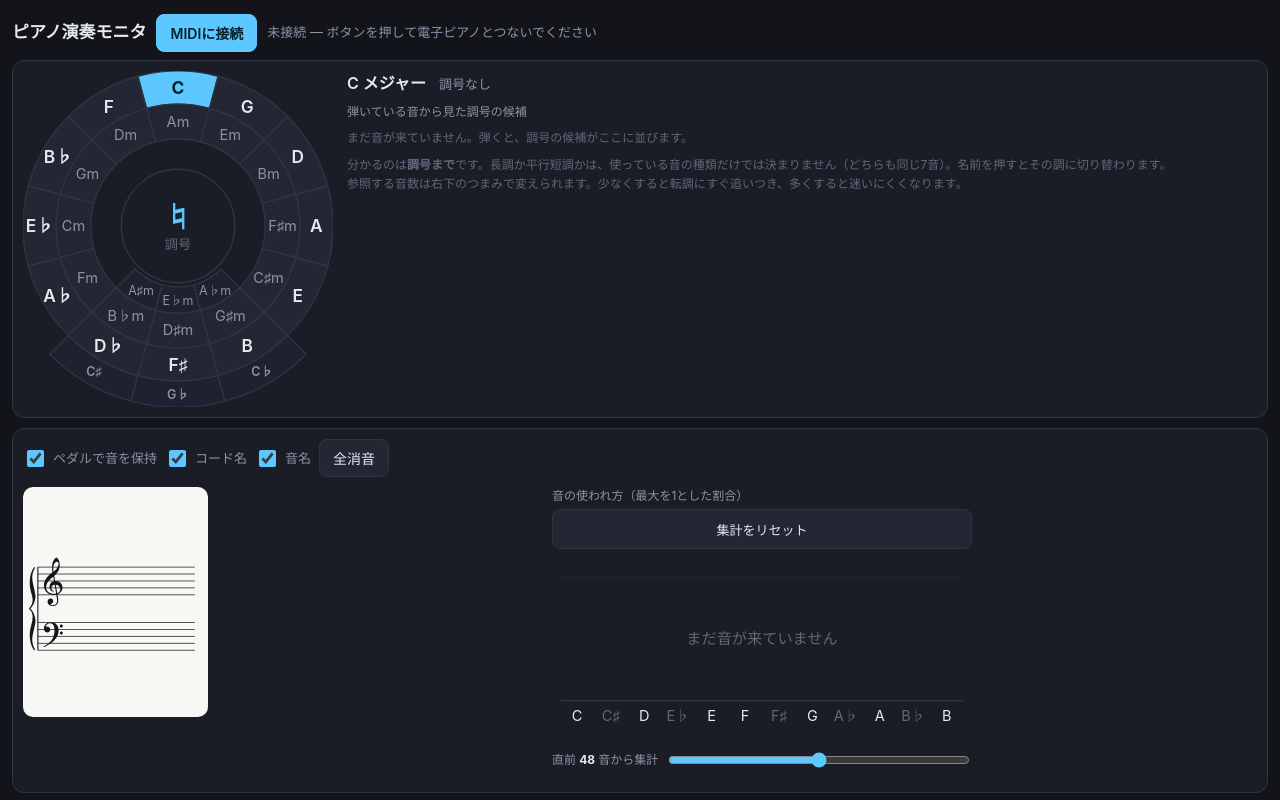
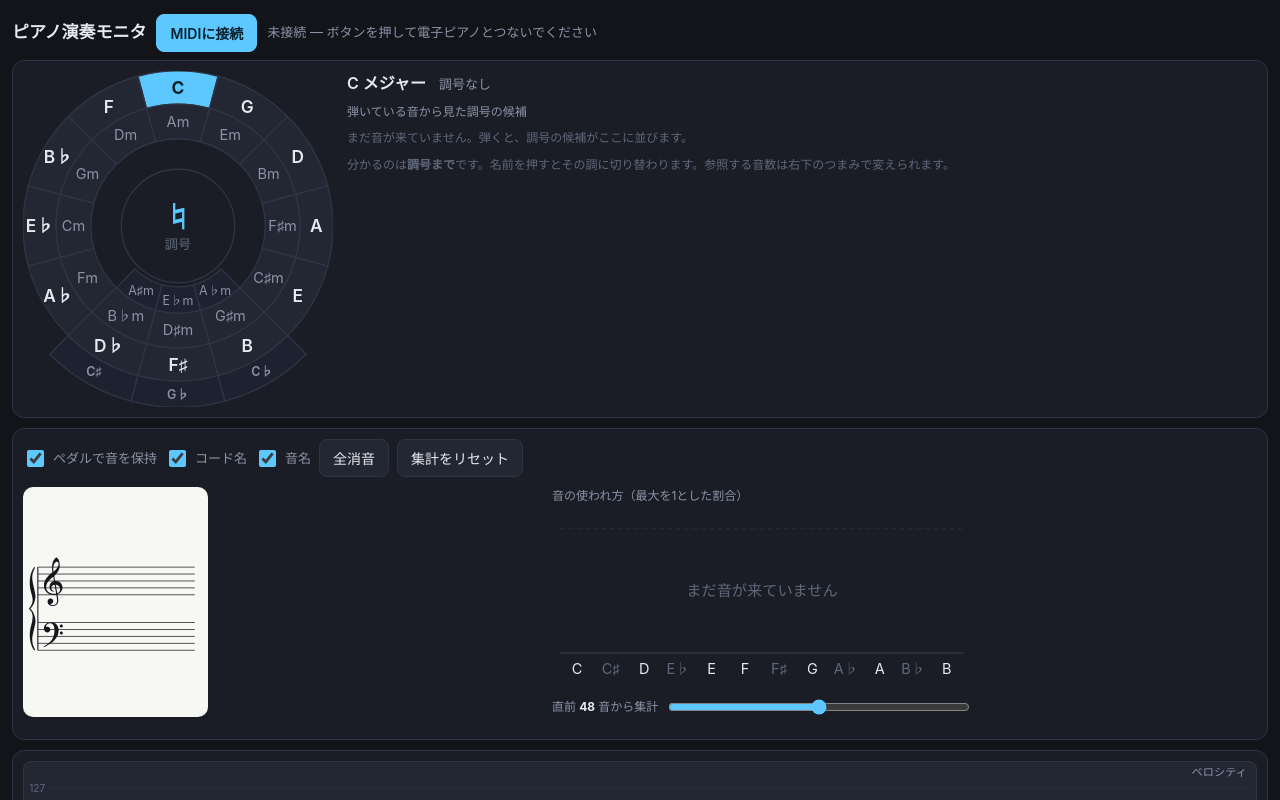
Before and after one commit to ku-ron/piano_monitor, a plain HTML site: page index.html in a window 1280 px wide. Shown: the top 800 px of the page. Drawn offline with Linux system fonts and the light colour scheme.

Commit message:
表示を詰める調整2

```diff
--- a/index.html
+++ b/index.html
@@ -95,12 +95,11 @@
   .krank .none{font-size:12px;color:var(--dim2)}
 
   /* ---- ピッチクラスの割合 ---- */
-  /* グラフとつまみは下寄せ。リセットはその上に大きく置く */
+  /* グラフは隙間を埋めるように縦へ伸びる（高さは描画時に測って合わせる） */
   .pcBox{flex:1 1 240px;min-width:210px;max-width:420px;
-         display:flex;flex-direction:column;justify-content:flex-end;gap:4px;align-self:stretch}
-  .pcBox svg{display:block;width:100%;height:auto}
+         display:flex;flex-direction:column;gap:4px;align-self:stretch}
+  .pcBox svg{display:block;width:100%;flex:1 1 0;min-height:80px}
   .pcBox .lbl{margin-bottom:0}
-  .pcBox .reset{width:100%;min-height:40px;font-size:13px;margin-bottom:4px}
   .winRow{display:flex;align-items:center;gap:8px;font-size:12px;color:var(--dim);margin-top:6px;flex-wrap:wrap}
   .winRow .t{white-space:nowrap}
   .winRow b{color:var(--fg);font-variant-numeric:tabular-nums;min-width:2.4em;text-align:right}
@@ -201,8 +200,7 @@
         <div class="wheelCap" id="keyCap">&nbsp;</div>
         <div class="lbl">弾いている音から見た調号の候補 <span class="n" id="krankN"></span></div>
         <div id="krank" class="krank"></div>
-        <div class="hint">分かるのは<b>調号まで</b>です。長調か平行短調かは、使っている音の種類だけでは決まりません（どちらも同じ7音）。名前を押すとその調に切り替わります。<br>
-          参照する音数は右下のつまみで変えられます。少なくすると転調にすぐ追いつき、多くすると迷いにくくなります。</div>
+        <div class="hint">分かるのは<b>調号まで</b>です。名前を押すとその調に切り替わります。参照する音数は右下のつまみで変えられます。</div>
       </div>
     </div>
   </section>
@@ -213,6 +211,7 @@
       <label class="chk"><input type="checkbox" id="optChord" checked>コード名</label>
       <label class="chk"><input type="checkbox" id="optNames" checked>音名</label>
       <button id="btnPanic">全消音</button>
+      <button id="btnResetPc" title="調号の候補もいっしょにリセットします">集計をリセット</button>
     </div>
     <div class="live">
       <div class="staffBox"><svg id="staff" aria-label="いま鳴っている音"></svg></div>
@@ -222,7 +221,6 @@
       </div>
       <div class="pcBox">
         <div class="lbl">音の使われ方（最大を1とした割合）</div>
-        <button id="btnResetPc" class="reset" title="調号の候補もいっしょにリセットします">集計をリセット</button>
         <svg id="pcChart" viewBox="0 0 304 132" aria-label="ピッチクラスごとの割合"></svg>
         <label class="winRow"><span class="t">直前 <b id="winVal">48</b> 音から集計</span>
           <input type="range" id="winSel" min="0" max="10" step="1" value="5">
@@ -892,7 +890,11 @@ function drawKeyRank(){
 
 function drawPcChart(){
   const {h,n,max}=pcHist(), c=keyCenter();
-  const W=304, X0=6, X1=298, Y0=14, Y1=104, slot=(X1-X0)/12, bw=Math.min(18,slot-6);
+  /* 実際に置かれている高さに合わせて座標系を作り、余白なく縦へ伸ばす */
+  const el=$('pcChart'), pw=el.clientWidth||304, ph=el.clientHeight||132;
+  const W=304, VH=clamp(Math.round(W*ph/pw), 100, 400);
+  el.setAttribute('viewBox',`0 0 ${W} ${VH}`);
+  const X0=6, X1=298, Y0=14, Y1=VH-24, slot=(X1-X0)/12, bw=Math.min(20,slot-5);
   let s=`<line x1="${X0}" y1="${Y1}" x2="${X1}" y2="${Y1}" stroke="var(--line)" stroke-width="1"/>`;
   s+=`<line x1="${X0}" y1="${Y0}" x2="${X1}" y2="${Y0}" stroke="var(--line)" stroke-width="1" opacity="0.5" stroke-dasharray="3 3"/>`;
   for(let pc=0;pc<12;pc++){
@@ -1308,7 +1310,7 @@ function wireCharts(){
   });
   box.addEventListener('dblclick',()=>{ S.view=null; drawCharts(); });
 }
-addEventListener('resize',()=>{ if(CHARTS.length) drawCharts(); });
+addEventListener('resize',()=>{ if(CHARTS.length) drawCharts(); renderLive(); });
 
 /* =======================================================================
    再生
```
Also changed, not shown: 1 other file.
